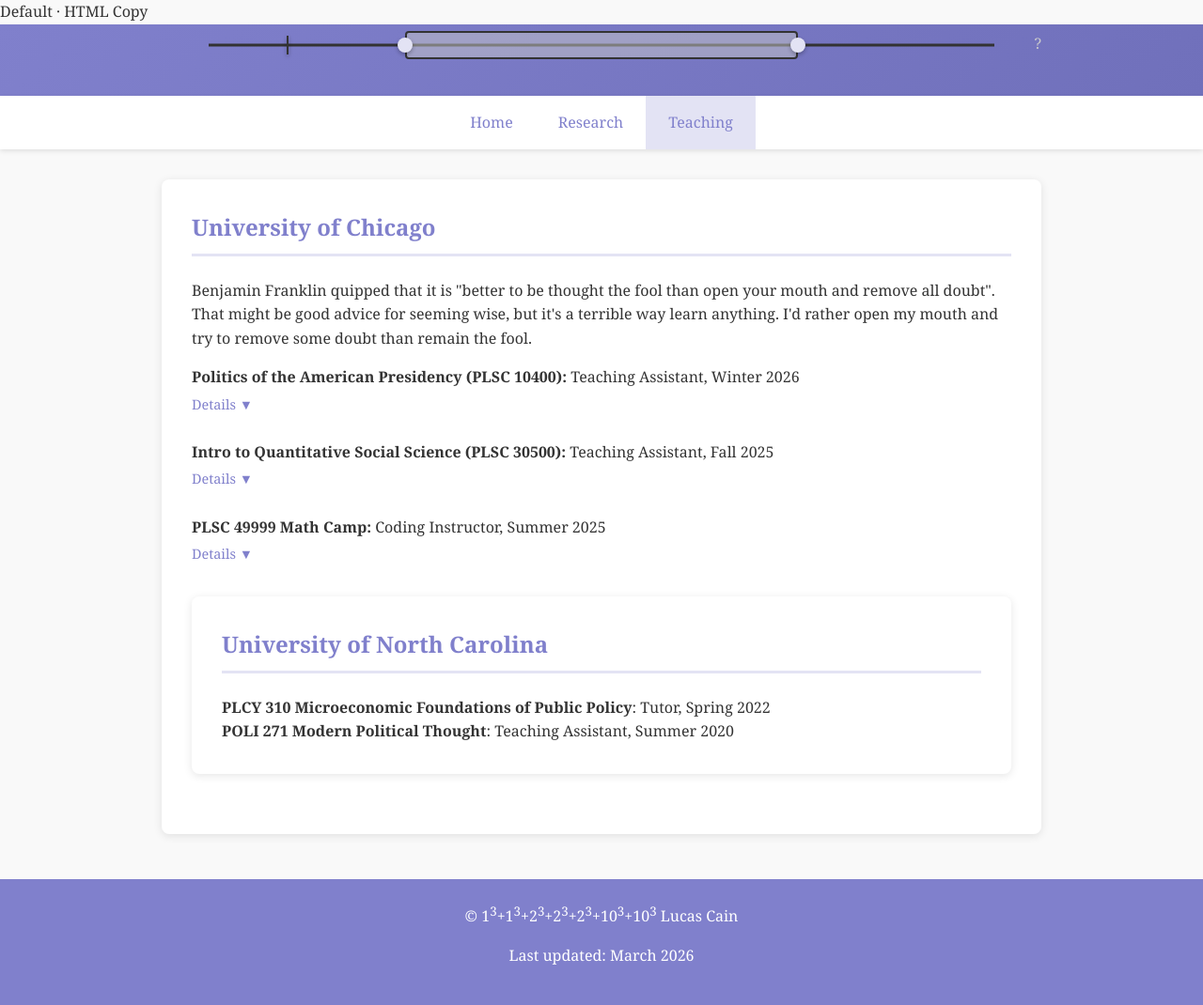
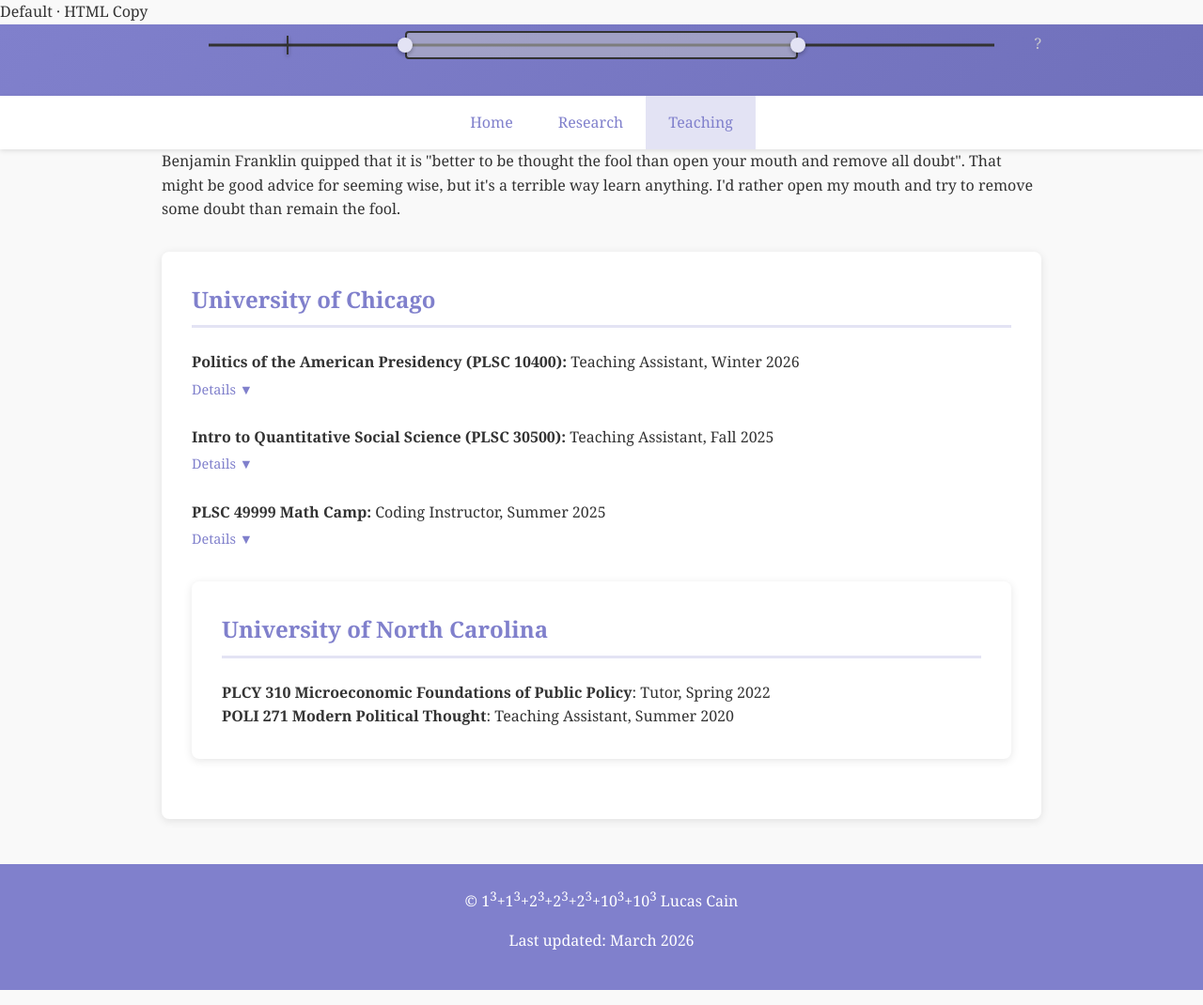
Before and after one commit to L-Cain/L-Cain.github.io, a Jekyll site: the page built from teaching.md, in a window 1280 px wide and 1070 px high. Shown: the whole window at 94% size. Built offline with Jekyll 4.4.1, drawn with Linux system fonts in a browser that asks for light colours; our own code applies the rules of GitHub Pages for plain Markdown files.

```diff
--- a/teaching.md
+++ b/teaching.md
@@ -1,6 +1,7 @@
+<p>Benjamin Franklin quipped that it is "better to be thought the fool than open your mouth and remove all doubt". That might be good advice for seeming wise, but it's a terrible way learn anything. I'd rather open my mouth and try to remove some doubt than remain the fool. </p>
+
 <section>
   <h2 style = "font-size: 1.5rem;">University of Chicago</h2>
-  <p>Benjamin Franklin quipped that it is "better to be thought the fool than open your mouth and remove all doubt". That might be good advice for seeming wise, but it's a terrible way learn anything. I'd rather open my mouth and try to remove some doubt than remain the fool. </p>
   <ul>
       <strong>Politics of the American Presidency (PLSC 10400): </strong> Teaching Assistant, Winter 2026 <br>
       <button onclick="var a=this.nextElementSibling;a.style.display=a.style.display==='block'?'none':'block';this.textContent=this.textContent==='Details ▼'?'Details ▲':'Details ▼';" style="margin-top:0.1rem;background:none;border:none;color:#8080cc;padding:0.25rem 0;cursor:pointer;font-family:inherit;font-size:0.9rem;">Details ▼</button>
```
